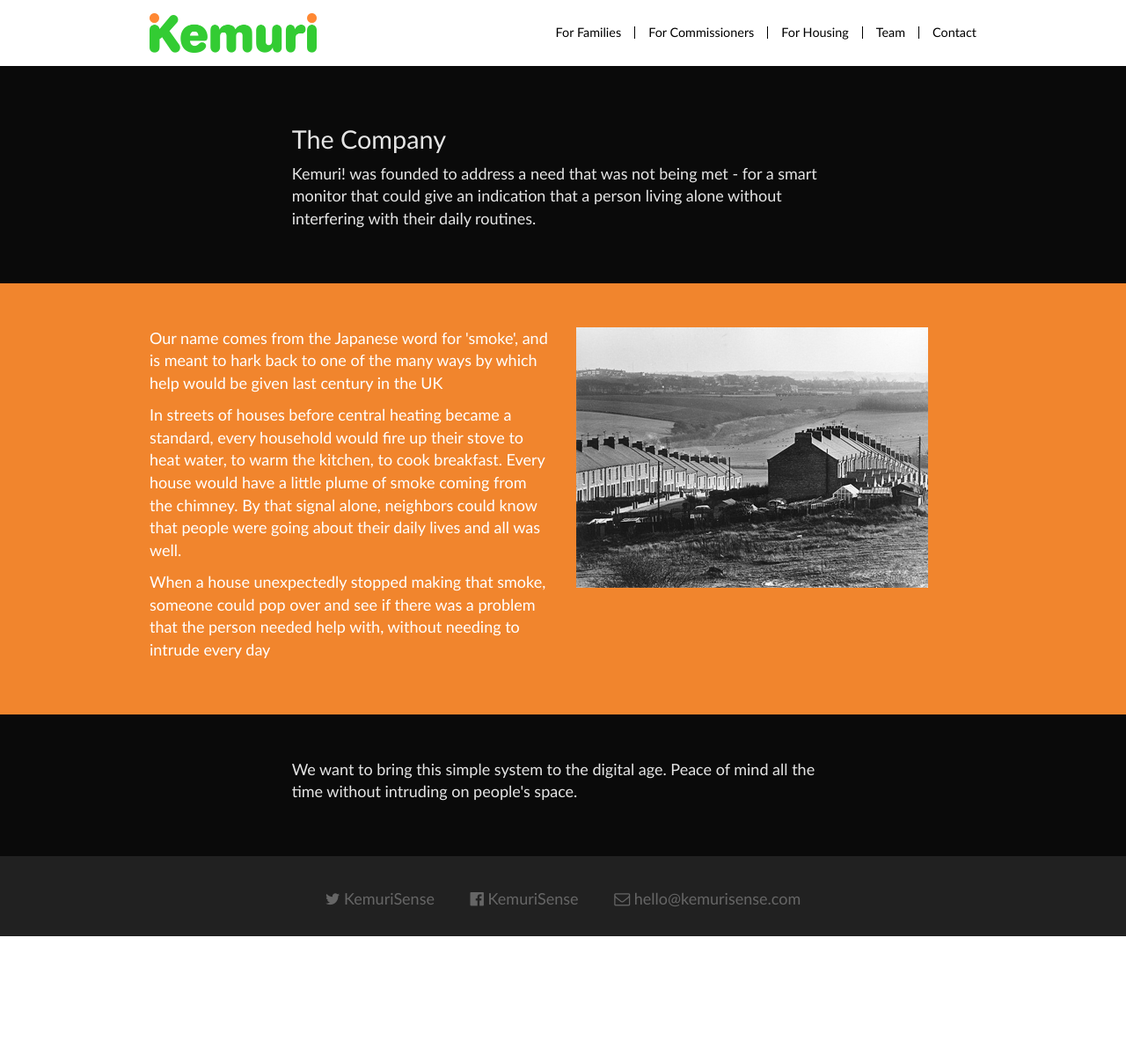
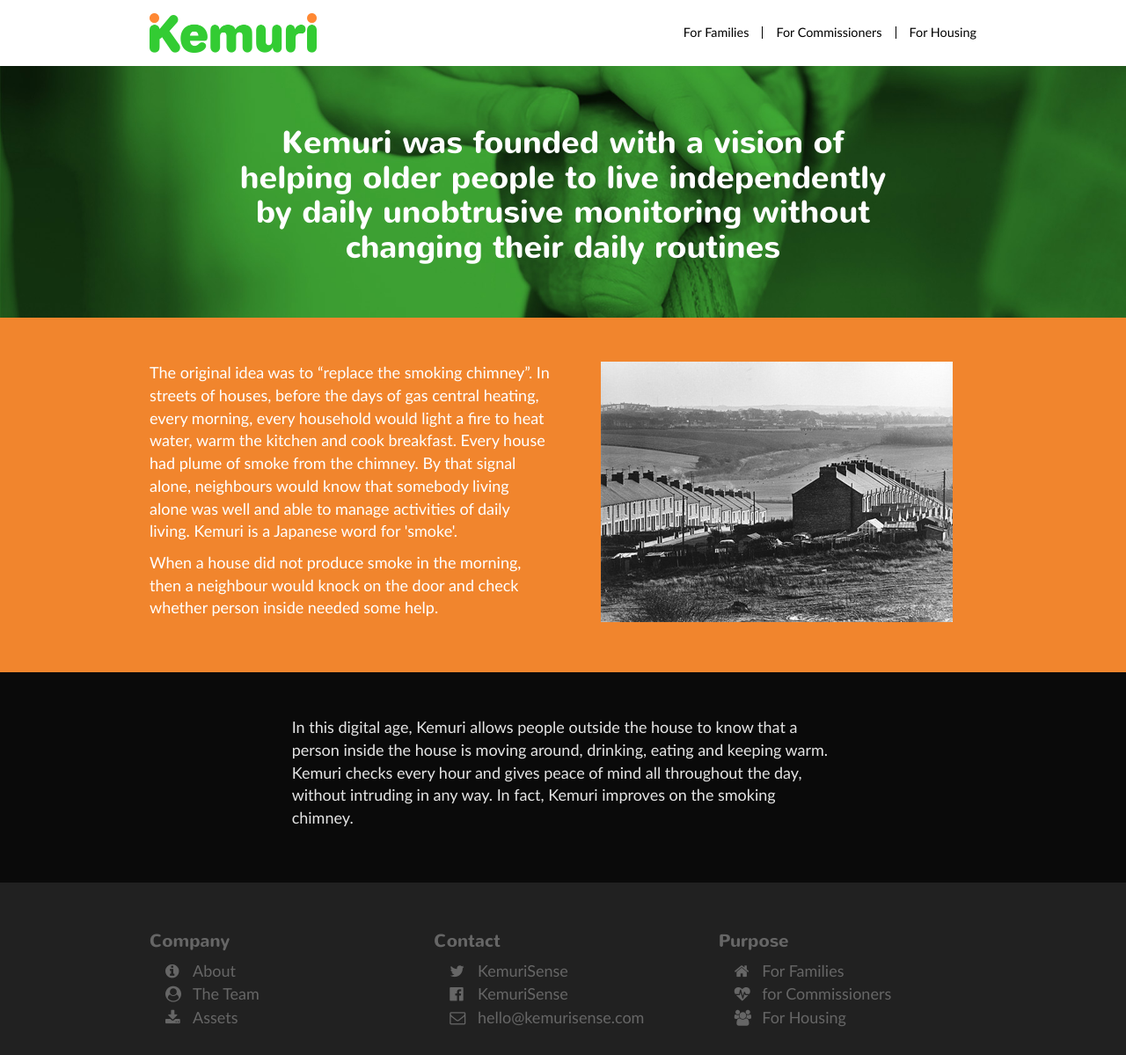
Before and after one commit to intelligentlilli/kemurisense.github.io, a Jekyll site: the page built from about.html, in a window 1280 px wide and 1199 px high. Shown: the whole window at 88% size. Built offline with Jekyll 4.4.1, drawn with Linux system fonts in a browser that asks for light colours; nearby versions of some CDN libraries; library files that are not in the unit come from our copies.

Commit message:
new footer layout

```diff
--- a/_includes/footer.html
+++ b/_includes/footer.html
@@ -1,12 +1,54 @@
 <footer>
-	<div class="container  text-center">
-		<ul>
-			<li><a href="https://twitter.com/KemuriSense"><span class="k-icon"></span> KemuriSense</a></li>
-			<li><a href="https://facebook.com/KemuriSense"><span class="k-icon"></span> KemuriSense</a></li>
-			<li><a href="mailto:hello@kemurisense.com"><span class="k-icon"></span> hello@kemurisense.com</a></li>
-		</ul>
+	<div class="container text-center">
+		<div class="row">
+			<div class="col-md-4 footer-column">
+				<h2>Company</h2>
+				<ul>
+					<li><a href="{{ site.baseurl }}/about/">
+						<span class="k-icon"></span> About
+					</a></li>
+					<li><a href="{{ site.baseurl }}/team/">
+						<span class="k-icon"></span> The Team
+					</a></li>
+					<li><a href="{{ site.baseurl }}/download/">
+						<span class="k-icon"></span> Assets
+					</a></li>
+				</ul>
+			</div>
+			<div class="col-md-4 footer-column">
+				<h2>Contact</h2>
+				<ul>
+					<li><a href="https://twitter.com/KemuriSense">
+						<span class="k-icon"></span> KemuriSense
+					</a></li>
+					<li><a href="https://facebook.com/KemuriSense">
+						<span class="k-icon"></span> KemuriSense
+					</a></li>
+					<li><a href="mailto:hello@kemurisense.com">
+						<span class="k-icon"></span> hello@kemurisense.com
+					</a></li>
+				</ul>
+			</div>
+			<div class="col-md-4 footer-column">
+				<h2>Purpose</h2>
+				<ul>
+					<li><a href="{{ site.baseurl }}/telecare-for-family">
+						<span class="k-icon"></span> For Families
+					</a></li>
+					<li><a href="{{ site.baseurl }}/telecare-for-dementia-and-independent-living">
+						<span class="k-icon"></span> for Commissioners
+					</a></li>
+					<li><a href="{{ site.baseurl }}/telecare-for-sheltered-housing">
+						<span class="k-icon"></span> For Housing
+					</a></li>
+				</ul>
+			</div>
+		</div>
 	</div>
 </footer>
+
+
+
 
 <script>
   (function(i,s,o,g,r,a,m){i['GoogleAnalyticsObject']=r;i[r]=i[r]||function(){
--- a/_includes/header.html
+++ b/_includes/header.html
@@ -22,12 +22,6 @@
 
         <li class="menu-item menu-item-type-post_type menu-item-object-page">
           <a href="{{ site.baseurl }}/telecare-for-sheltered-housing">For Housing</a></li>
-
-        <li class="menu-item menu-item-type-post_type menu-item-object-page">
-          <a href="{{ site.baseurl }}/team">Team</a></li>
-
-        <li class="menu-item menu-item-type-post_type menu-item-object-page">
-          <a href="{{ site.baseurl }}/contact">Contact</a></li>
       </ul>
     </div>
   </div>
--- a/about.html
+++ b/about.html
@@ -5,31 +5,34 @@
 ---
 
 
-<div class="section section-black">
-	<div class="container">
-		<div class="row">
-			<div class="col-md-8 col-md-push-2">
-				<h3>The Company</h3>
 
-				<p>Kemuri!   was founded to address a need that was not being met - for a smart monitor that could give an indication that a person living alone without interfering with their daily routines.</p>
 
-			</div>
-		</div>
-	</div>
+
+
+<div class="section section-green" id="home" style="background-image: url({{ site.baseurl }}/images/header.jpg); ">
+  <div class="container">
+    <div class="row">
+      <div class="col-md-10 col-md-push-1 col-sm-12 text-center">
+
+        <h1 style="text-align: center;">Kemuri was founded with a vision of helping older people to live independently by daily unobtrusive monitoring without changing their daily routines</h1>
+
+      </div>
+    </div>
+  </div>
 </div>
+
+
 
 <div class="section section-orange">
 	<div class="container">
 		<div class="row">
 			<div class="col-md-6">
-				<p>Our name comes from the Japanese word for 'smoke', and is meant to hark back to one of the many ways by which help would be given last century in the UK</p>
+				<p>The original idea was to “replace the smoking chimney”.  In streets of houses, before the days of gas central heating, every morning, every household would light a fire to heat water, warm the kitchen and cook breakfast. Every house had plume of smoke from the chimney. By that signal alone, neighbours would know that somebody living alone was well and able to manage activities of daily living.  Kemuri is a Japanese word for 'smoke'. </p>
 
-				<p>In streets of houses before central heating became a standard, every household would fire up their stove to heat water, to warm the kitchen, to cook breakfast.  Every house would have a little plume of smoke coming from the chimney.  By that signal alone, neighbors could know that people were going about their daily lives and all was well.</p>
-
-				<p>When a house unexpectedly stopped making that smoke, someone could pop over and see if there was a problem that the person needed help with, without needing to intrude every day </p>
+				<p>When a house did not produce smoke in the morning, then a neighbour would knock on the door and check whether person inside needed some help. </p>
 
 			</div>
-			<div class="col-md-6">
+			<div class="col-md-6 text-center">
 				<img src="/images/terraced-housing.jpg" alt="Terraced houses" />
 			</div>
 		</div>
@@ -42,7 +45,7 @@
 		<div class="row">
 			<div class="col-md-8 col-md-push-2">
 
-				<p>We want to bring this simple system to the digital age.  Peace of mind all the time without intruding on people's space.</p>
+				<p>In this digital age, Kemuri allows people outside the house to know that a person inside the house is moving around, drinking, eating and keeping warm.   Kemuri checks every hour and gives peace of mind all throughout the day, without intruding in any way.  In fact, Kemuri improves on the smoking chimney.</p>
 
 			</div>
 		</div>
--- a/css/style.scss
+++ b/css/style.scss
@@ -4,11 +4,18 @@
 @charset "utf-8";
 
 
-body,html{height:100%}
+body, html{
+  height:100%
+}
 
 html{position:relative;min-height:100%}
 
-body{background-color:#fff;color:#212121;font-family:Lato,Helvetica,Arial,sans-serif;font-weight:400;font-size:18px;padding-top:73px}
+body{
+  background-color:#212121;
+  color:#333;
+  font-family:Lato,Helvetica,Arial,sans-serif;
+  font-weight:400;font-size:18px;padding-top:73px
+}
 
 
 
@@ -208,11 +215,20 @@
 footer a {
 	color:#666;
 }
+footer h2 {
+	text-align:left;
+	font-size:20px
+}
 footer ul {
 	list-style:none;
 	padding:0;
+	text-align:left;
+}
+footer .k-icon {
+	display: inline-block;
+	width:1.5em;
 }
 footer li {
-	display:inline-block;
+	display:block;
 	padding:0px 1em;
 }
```
